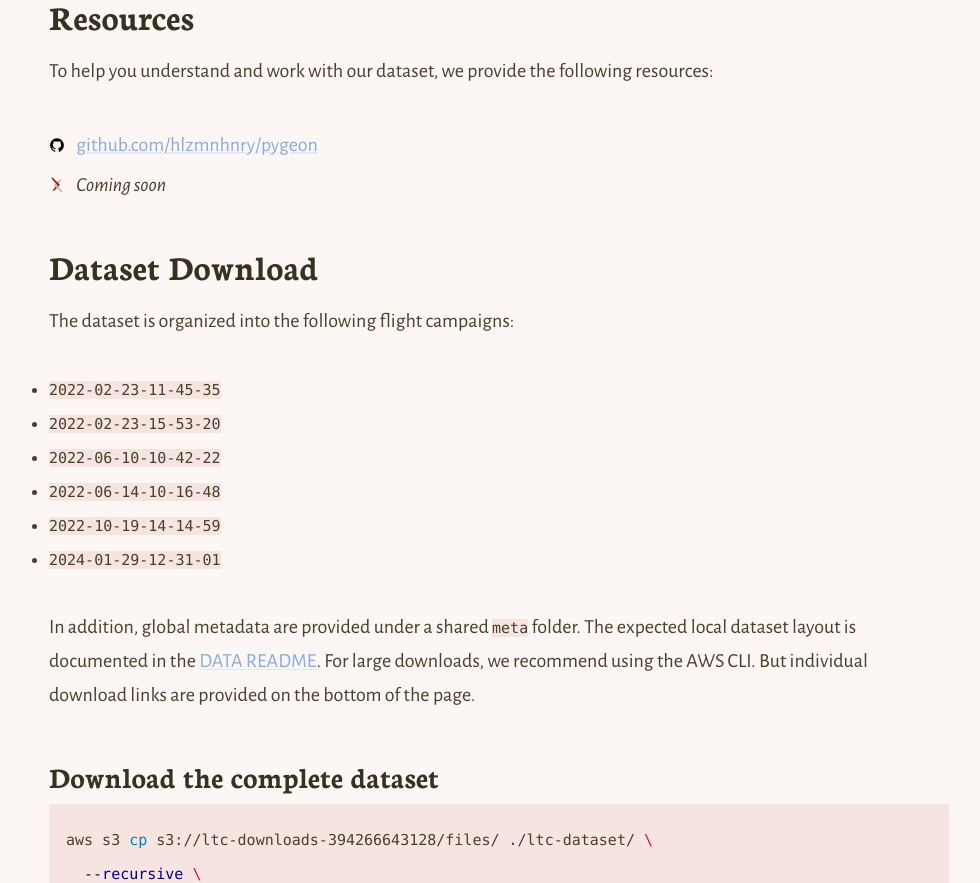
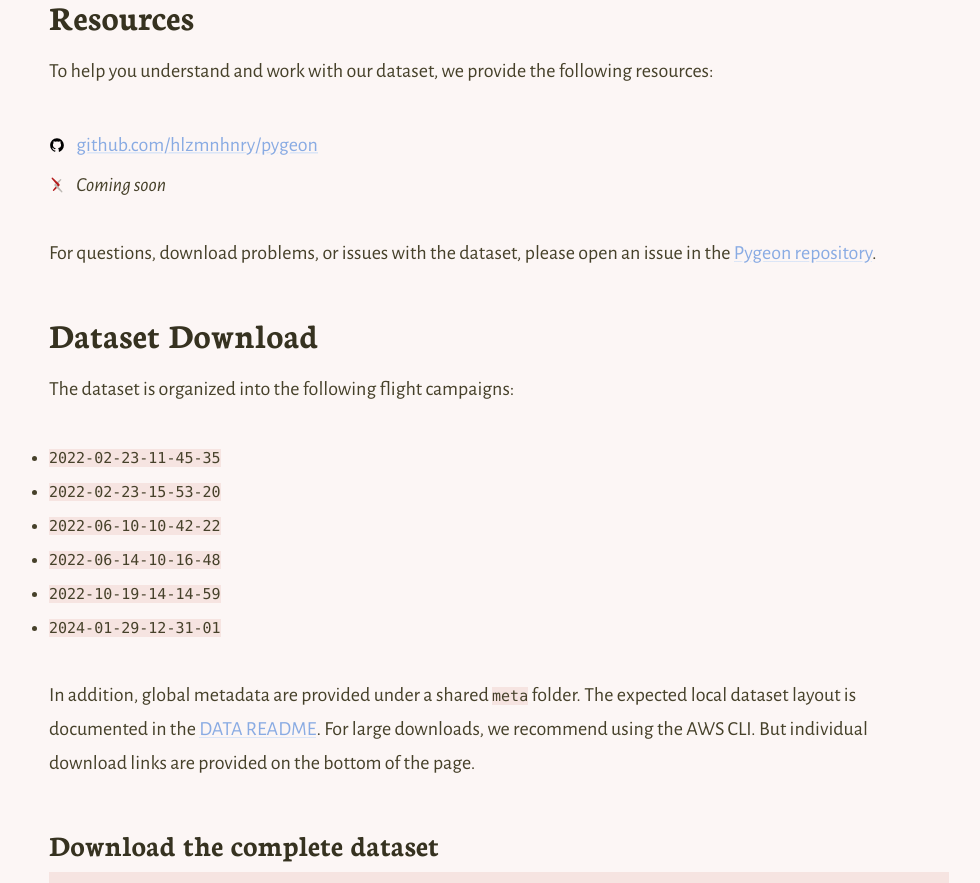
Before and after one commit to hlzmnhnry/hlzmnhnry.github.io, a Jekyll site: the page built from _publications/ltc.md, in a window 1280 px wide and 900 px high, scrolled down 907 px, cut to the strip 17-900 px from the top of the window. Shown: the whole strip, without its empty margins (141-1121 px from the left). Built offline with Jekyll 4.4.1, drawn with Linux system fonts in a browser that asks for light colours; nearby versions of some CDN libraries.

Commit message:
docs: Reference to issues for LTC (via pygeon) + teaser for SCVL

```diff
--- a/_publications/ltc.md
+++ b/_publications/ltc.md
@@ -25,6 +25,8 @@ To help you understand and work with our dataset, we provide the following resou
   <li><img src="/assets/icons/github.svg" class="resource_icon"> <a href="https://github.com/hlzmnhnry/pygeon">github.com/hlzmnhnry/pygeon</a></li>
   <li><img src="/assets/icons/arxiv.svg" class="resource_icon"> <em>Coming soon</em></li>
 </ul>
+
+For questions, download problems, or issues with the dataset, please open an issue in the <a href="https://github.com/hlzmnhnry/pygeon/issues">Pygeon repository</a>.
 
 ## Dataset Download
 
```
Also changed, not shown: _publications/scvl.md (+2 -0 lines), assets/scvl_teaser.png (added).
